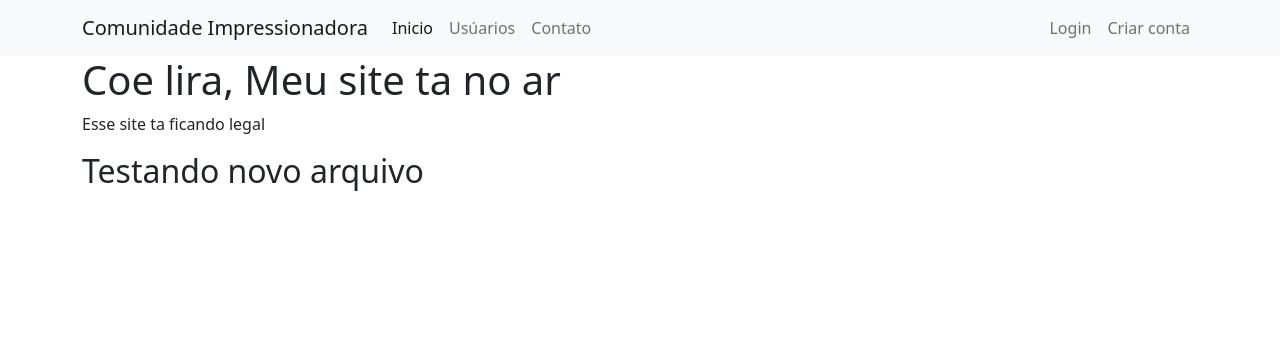
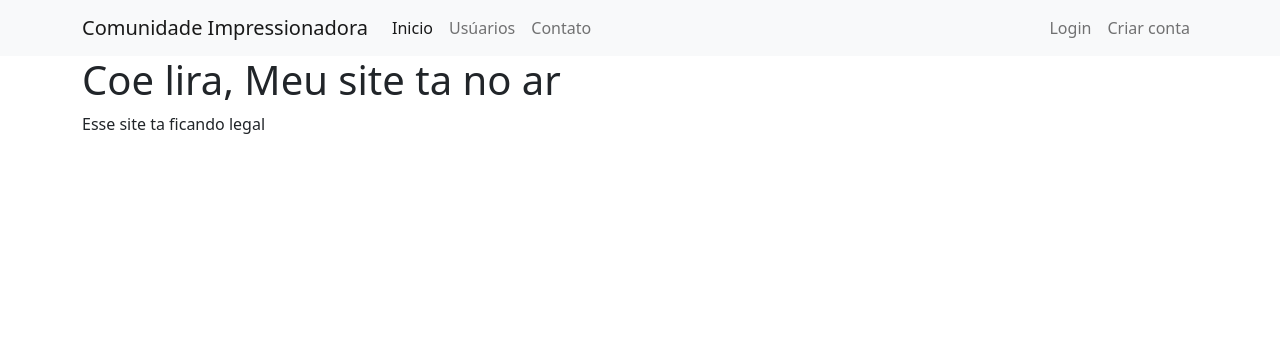
Before and after one commit to Guilherme-Fernandes97/Site-Comunidade, a Flask app: page / in a window 1280 px wide. Shown: the top 356 px of the page. Run offline with Flask 2, Linux system fonts and the light colour scheme.

Commit message:
Atualizando home

```diff
--- a/templates/home.html
+++ b/templates/home.html
@@ -4,7 +4,6 @@
 
         <div class="container">
             <h1>Coe lira, Meu site ta no ar</h1><p>Esse site ta ficando legal</p>
-            <h2>Testando novo arquivo</h2>
         </div>
 
 {% endblock %}
```
